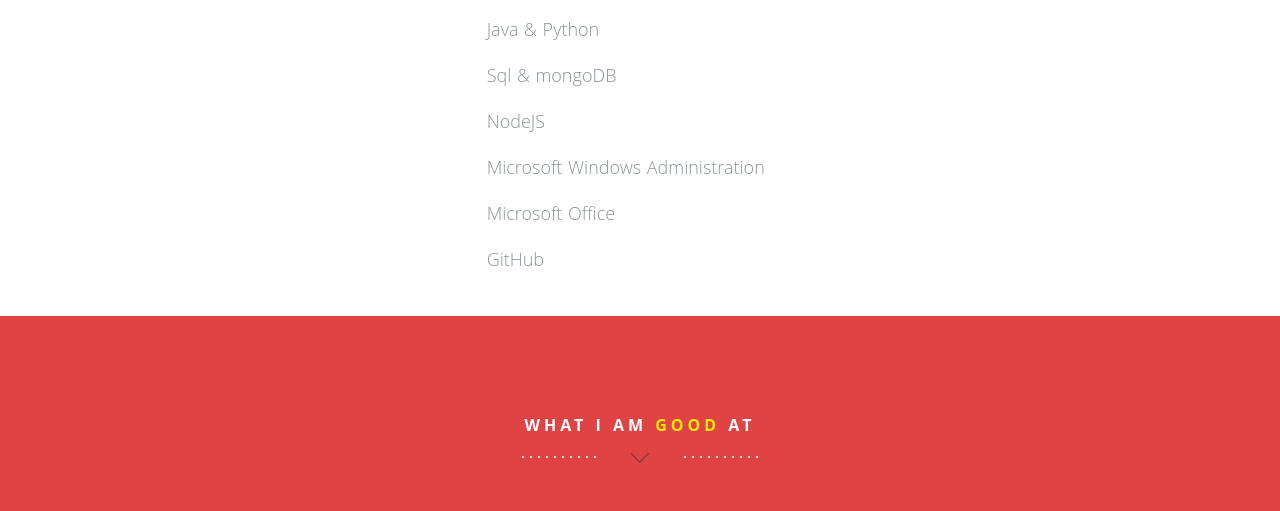
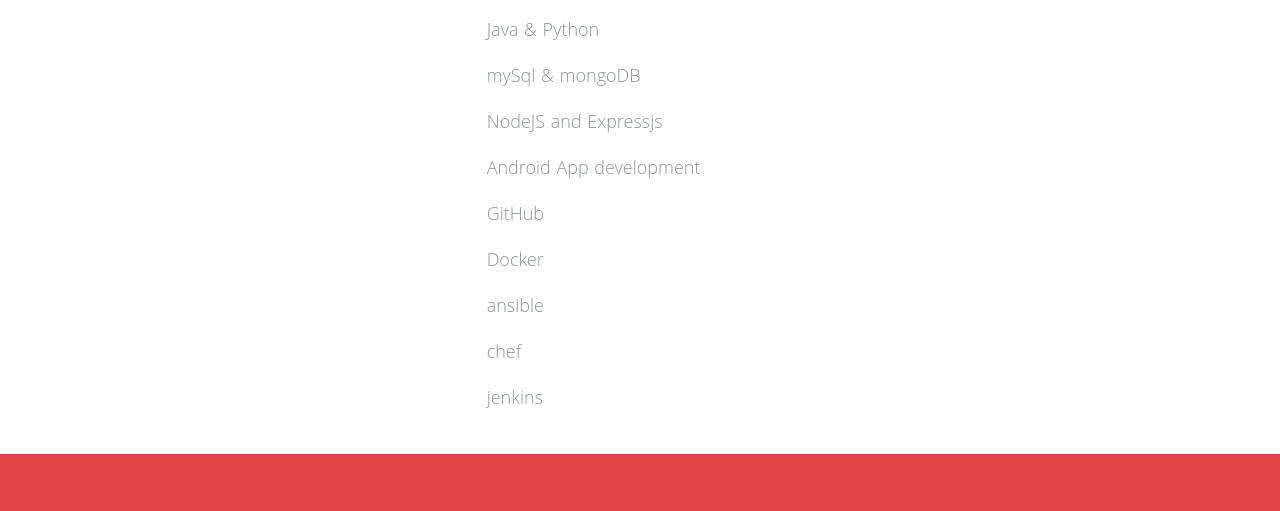
Before and after one commit to sidekick9497/sidekick9497.github.io, a plain HTML site: page index.html in a window 1280 px wide. Shown: the part 2258-2769 px from the top of the page. Drawn offline with nearby package versions, Linux system fonts and the light colour scheme; some packages are replaced by stand-ins of ours.

Commit message:
updated information

```diff
--- a/index.html
+++ b/index.html
@@ -62,7 +62,7 @@
                     <br/>
 
                   </h1><!-- Title -->
-                  <h3 class="animated fadeInUp delay-05s"><span class="rotate">Web Developer,Student,Tech Geek</span></h3>
+                  <h3 class="animated fadeInUp delay-05s"><span class="rotate">Web Developer, Android Dev, DevOps</span></h3>
                 </div>
               </div>
 			  <!-- Learn More Button -->
@@ -163,11 +163,14 @@
              <p>HTML & Css <span class="fa fa-file-code-o"></span>  <span class="fa fa-css3"></span></p>
              <p>javascript & jQuery</p>
              <p>Java & Python</p>
-              <p>Sql & mongoDB</p>
-              <p>NodeJS</p>
-              <p>Microsoft Windows Administration</p>
-              <p>Microsoft Office</p>
+              <p>mySql & mongoDB</p>
+              <p>NodeJS and Expressjs</p>
+              <p>Android App development</p>
               <p>GitHub</p>
+              <p>Docker</p>
+              <p>ansible</p>
+              <p>chef</p>
+              <p>jenkins</p>
               </div>
               </div>
               </div>
@@ -195,9 +198,6 @@
             <div class="col-md-8 col-md-offset-4 wp1">
             <div class=" about-text">
                 <h1 class="arrow">WHAT I AM NOT   <span>GOOD</span> AT</h1>
-             <p>
-               Working for too many hours
-             </p>
              <p>Routines and doing repetative tasks that don't require mental abilities</p>
              <p>Tolerating indescent and ignorant behaviour</p>
             </div>
@@ -236,25 +236,6 @@
 
 
 
-		<!-- ==========================
-        CLIENT SECTION
-        =========================== -->
-
-		<!-- ==========================
-        CLIENTS SECTION END
-        =========================== -->
-
-
-
-
-
-		<!-- ==========================
-        NEWSLETTER SECTION
-        =========================== -->
-
-		<!-- ==========================
-        NEWSLETTER SECTION END
-        =========================== -->
 
 
 
@@ -278,7 +259,9 @@
               <div class="col-md-4">
                 <div class="dark-box box-hover">
                   <h2><i class="fa fa-mobile"></i><span>Phone</span></h2>
-                  <p>+91 90 6305 4248</p>
+                  <p>+91 7780562634
+
+            </p>
                 </div>
               </div>
 			  <!-- E-Mail Box -->
```
